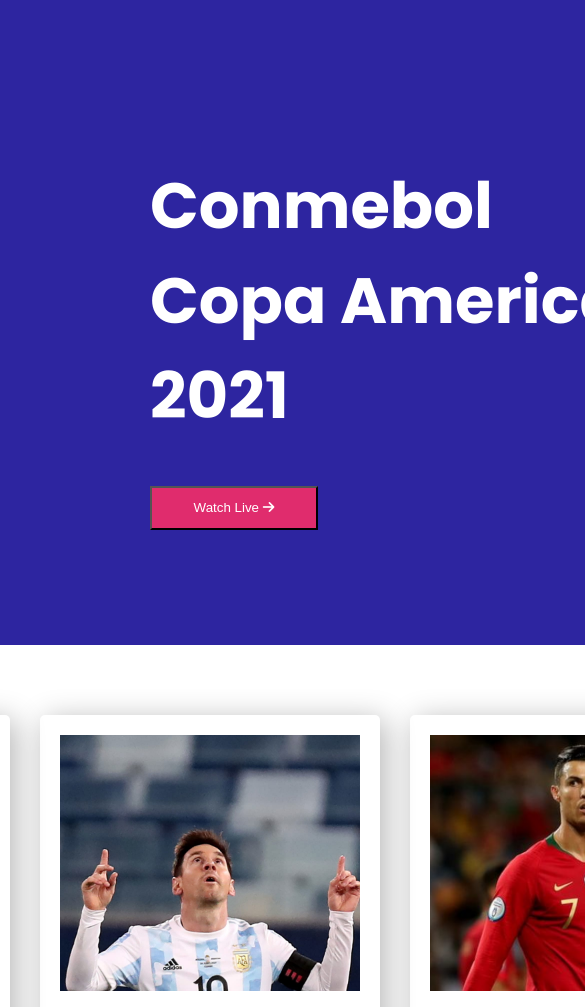
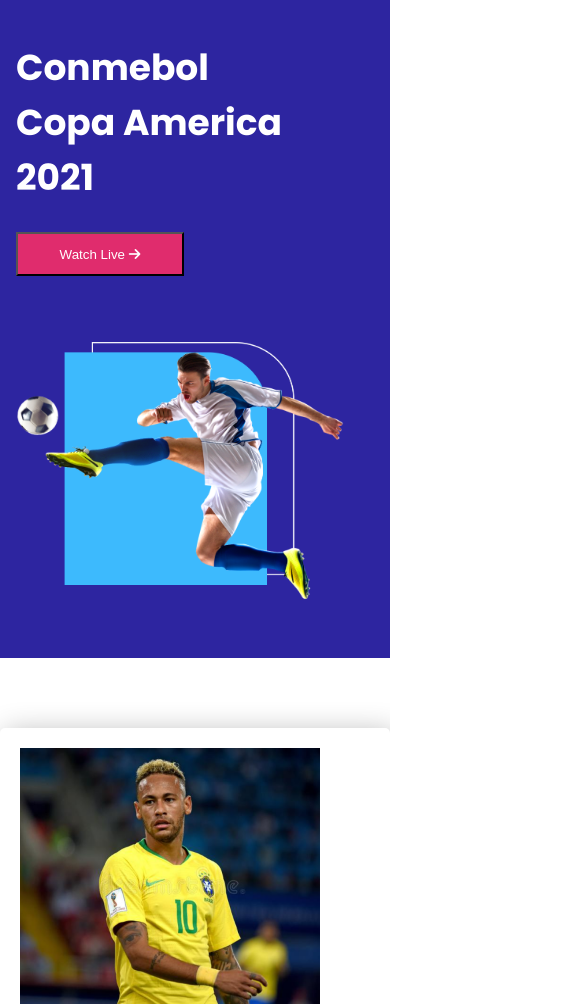
Before and after one commit to MmrMahfuj/responsive-football, a plain HTML site: page index.html in a window 390 px wide. Shown: the top 1007 px of the page, 585 px wide, since content can reach past the window. Drawn offline with Linux system fonts and the light colour scheme.

Commit message:
Media Query added

```diff
--- a/css/style.css
+++ b/css/style.css
@@ -14,13 +14,23 @@ body{
 /* ---------------------------------------------------------------
                         Header Design
 ------------------------------------------------------------------- */
-.header-container{
+/* .header-container{
     display: flex;
     background-color: #2D25A0;
     background-size: cover;
     align-items: center;
     padding: 100px 150px;
     justify-content: space-between;
+} */
+header{
+    background-color: #2D25A0;
+    background-size: cover;
+}
+.header-container{
+    display: grid;
+    grid-template-columns: repeat(2, 1fr);
+    align-items: center;
+    padding: 100px 150px;
 
 }
 h1{
@@ -119,8 +129,38 @@ footer img{
    ----------------------------------------- */
 
 @media only screen and (max-width:668px){
-    .header{
+
+    }
+    .header-container{
         display: grid;
-        grid-template-columns: repeat(1fr);
+        grid-template-columns: 1fr;
+        align-items: center;
+        padding: 0;
+    }
+    .header-title{
+        padding: 16px;
+    }
+    h1{
+        font-size: 36px;
+        width: 278px;
+        height: 138px;
+    }
+    .header-btn{
+        margin-top: 30px;
+        margin-bottom: 35px;
+    }
+    .header-image img{
+        width: 329px;
+        height: 259px;
+        padding: 15px;
+        padding-bottom: 50px;
+    }
+    .players{
+        display: grid;
+        grid-template-columns: 1fr;
+    }
+    footer img{
+        width: 280px;
+        height: 90px;
     }
 }
```
Also changed, not shown: images/copyright.jpg (deleted), images/copyright2.jpg (deleted).
